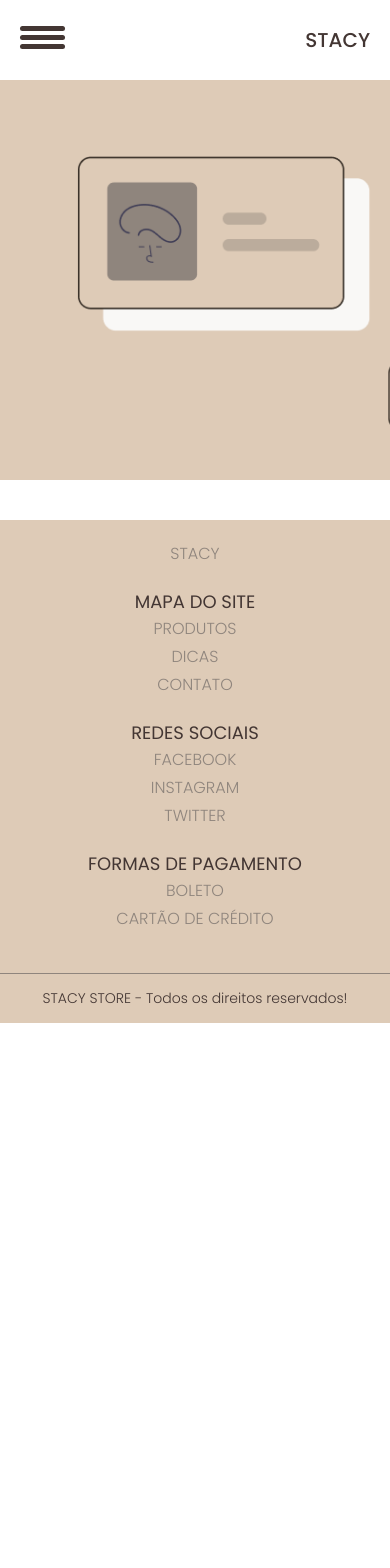
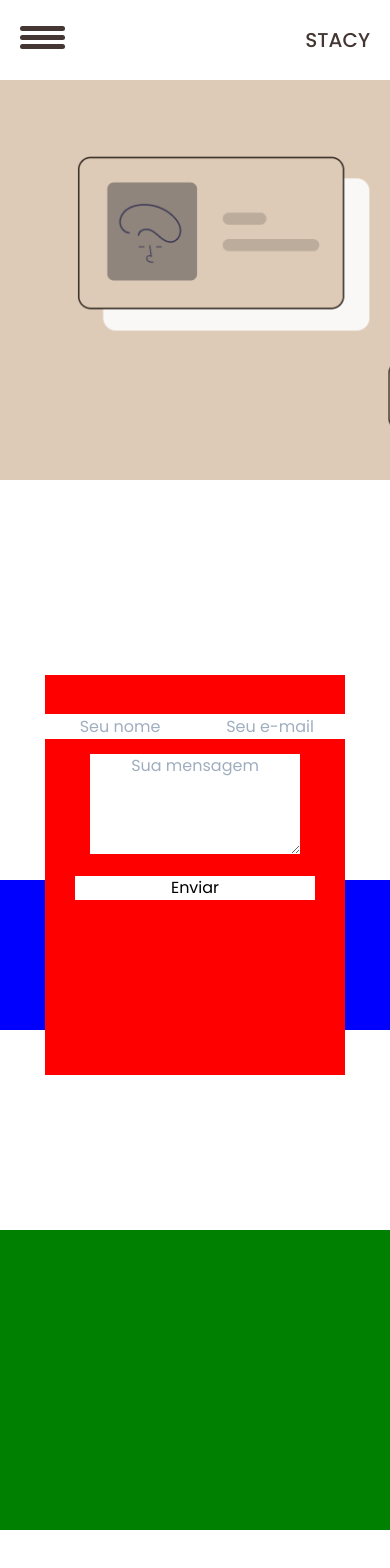
Before and after one commit to Th3mike/projeto-integrador, a Nuxt app: page /contato in a window 390 px wide. Shown: the top 1568 px of the page. Before the commit the page ends 1023 px from the top, so only its background shows below. Built offline with nearby package versions, Linux system fonts and the light colour scheme.

Commit message:
começo do formulario

```diff
--- /dev/null
+++ b/components/banner-contato.vue
@@ -0,0 +1,14 @@
+<template>
+  <div class="banner px-6"></div>
+</template>
+
+
+<style scoped>
+.banner {
+  width: 100%;
+  height: 400px;
+  background-size: cover;
+  background-position: center;
+  background-repeat: no-repeat;
+}
+</style>
--- /dev/null
+++ b/components/box-contato.vue
@@ -0,0 +1,37 @@
+<template>
+  <div class="container">
+    <div class="box">
+      <Formulario />
+    </div>
+  </div>
+</template>
+
+
+<style scoped>
+.container {
+  display: flex;
+}
+
+.box {
+  width: 450px;
+  height: 450px;
+  position: absolute;
+  top: 65%;
+  background-color: black;
+}
+/* Extra small devices (phones, 600px and down) */
+@media only screen and (max-width: 600px) {
+  .container {
+    display: flex;
+    justify-content: center;
+    align-items: center;
+  }
+  .box {
+    background: red;
+    width: 300px;
+    height: 400px;
+    top: 80%;
+    position: absolute;
+  }
+}
+</style>
--- /dev/null
+++ b/components/formulario.vue
@@ -0,0 +1,72 @@
+<template>
+  <div id="app">
+    <h3>Contato:</h3>
+    <form action="" v-on:submit.prevent="checkForm">
+      <fieldset>
+        <input type="name" v-model="name" placeholder="Seu nome" />
+
+        <input type="email" v-model="email" placeholder="Seu e-mail" />
+
+        <textarea name="mensagem" placeholder="Sua mensagem"></textarea>
+
+        <button>Enviar</button>
+      </fieldset>
+    </form>
+    <ul>
+      <li v-for="error in errors">{{ error }}</li>
+    </ul>
+  </div>
+</template>
+
+<script>
+export default {
+  name: "App",
+  data() {
+    return {
+      name: null,
+      email: null,
+      errors: [],
+    };
+  },
+  methods: {
+    checkForm: function () {
+      this.errors = [];
+      if (!this.name) {
+        this.errors.push('O nome deve ser preenchido!');
+      }
+      if(!this.email) {
+        this.errors.push('O e-mail deve ser preenchido!');
+      }
+      if (this.name && this.email) {
+        //enviar
+      }
+    },
+  },
+};
+</script>
+
+<style scoped>
+* {
+  text-align: center;
+  display: inline-block;
+}
+h3 {
+  color: red;
+}
+input {
+  width: 50%;
+  height: 25%;
+  margin-top: 15px;
+}
+textarea {
+  width: 70%;
+  height: 100px;
+  margin-top: 15px;
+}
+button {
+  width: 80%;
+  height: 50%;
+  margin-top: 15px;
+  background-color: white;
+}
+</style>
--- /dev/null
+++ b/components/mapa-contato.vue
@@ -0,0 +1,25 @@
+<template>
+  <div class="mapa"></div>
+</template>
+
+
+<style scoped>
+.mapa {
+  width: 100%;
+  height: 300px;
+  margin-top: 200px;
+  position: relative;
+  background-color: blue;
+}
+
+/* Extra small devices (phones, 600px and down) */
+@media only screen and (max-width: 600px) {
+.mapa {
+  width: 100%;
+  height: 150px;
+  margin-top: 400px;
+  position: relative;
+  background-color: blue;
+}
+}
+</style>
--- /dev/null
+++ b/components/newsletter.vue
@@ -0,0 +1,14 @@
+<template>
+  <div class="teste"></div>
+</template>
+
+
+<style scoped>
+.teste {
+  width: 100%;
+  height: 300px;
+  margin-top: 200px;
+  position: relative;
+  background-color: green;
+}
+</style>
--- a/pages/contato.vue
+++ b/pages/contato.vue
@@ -1,7 +1,9 @@
 <template>
-<main>
-  <Banner class="banner-contato"/>
-
+  <main>
+    <Banner-contato class="banner-contato" />
+    <Mapa-contato />
+    <Box-contato />
+    <Newsletter />
   </main>
 </template>
 
@@ -9,7 +11,7 @@
 </script>
 
 <style escoped>
-.banner-contato{
-  background-image: url("../assets/bannerContato.png") ;
+.banner-contato {
+  background-image: url("../assets/bannerContato.png");
 }
 </style>
```
